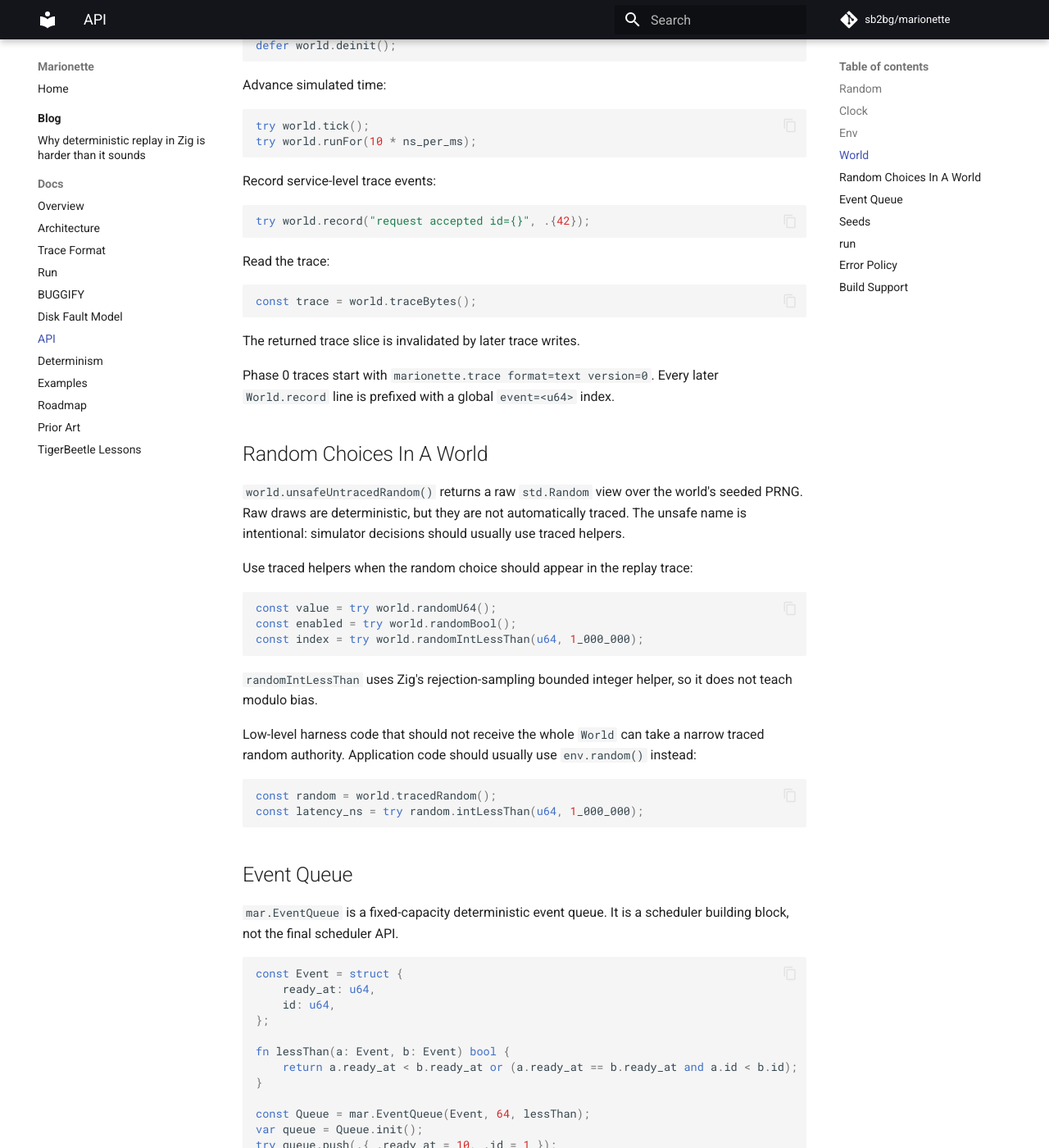
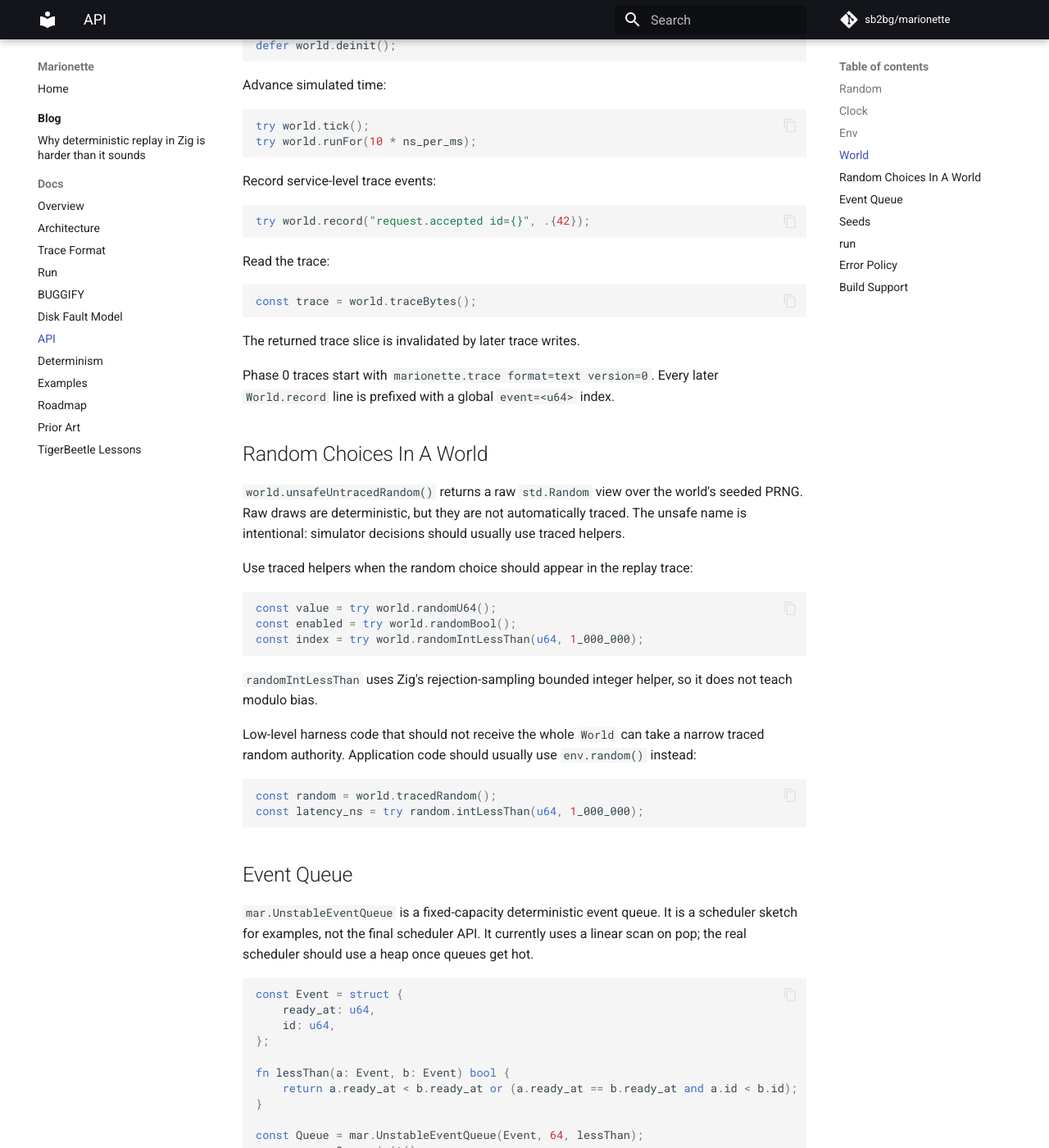
Before and after one commit to sb2bg/marionette, an MkDocs documentation site: the page built from docs/api.md, in a window 1280 px wide and 1400 px high, scrolled down 2287 px. Shown: the whole window at 82% size. Built offline with MkDocs 1.6.1 and Material for MkDocs 9.7.7, drawn with Linux system fonts in a browser that asks for light colours; comment, search, counter and statistics services are not loaded.

Commit message:
Mark queue unstable

````diff
--- a/docs/api.md
+++ b/docs/api.md
@@ -122,7 +122,7 @@ try world.runFor(10 * ns_per_ms);
 Record service-level trace events:
 
 ```zig
-try world.record("request accepted id={}", .{42});
+try world.record("request.accepted id={}", .{42});
 ```
 
 Read the trace:
@@ -165,8 +165,10 @@ const latency_ns = try random.intLessThan(u64, 1_000_000);
 
 ## Event Queue
 
-`mar.EventQueue` is a fixed-capacity deterministic event queue. It is a
-scheduler building block, not the final scheduler API.
+`mar.UnstableEventQueue` is a fixed-capacity deterministic event queue. It is
+a scheduler sketch for examples, not the final scheduler API. It currently
+uses a linear scan on pop; the real scheduler should use a heap once queues get
+hot.
 
 ```zig
 const Event = struct {
@@ -178,7 +180,7 @@ fn lessThan(a: Event, b: Event) bool {
     return a.ready_at < b.ready_at or (a.ready_at == b.ready_at and a.id < b.id);
 }
 
-const Queue = mar.EventQueue(Event, 64, lessThan);
+const Queue = mar.UnstableEventQueue(Event, 64, lessThan);
 var queue = Queue.init();
 try queue.push(.{ .ready_at = 10, .id = 1 });
 ```
````
Also changed, not shown: docs/architecture.md (+1 -1 lines), docs/examples.md (+1 -1 lines), 3 other files.
